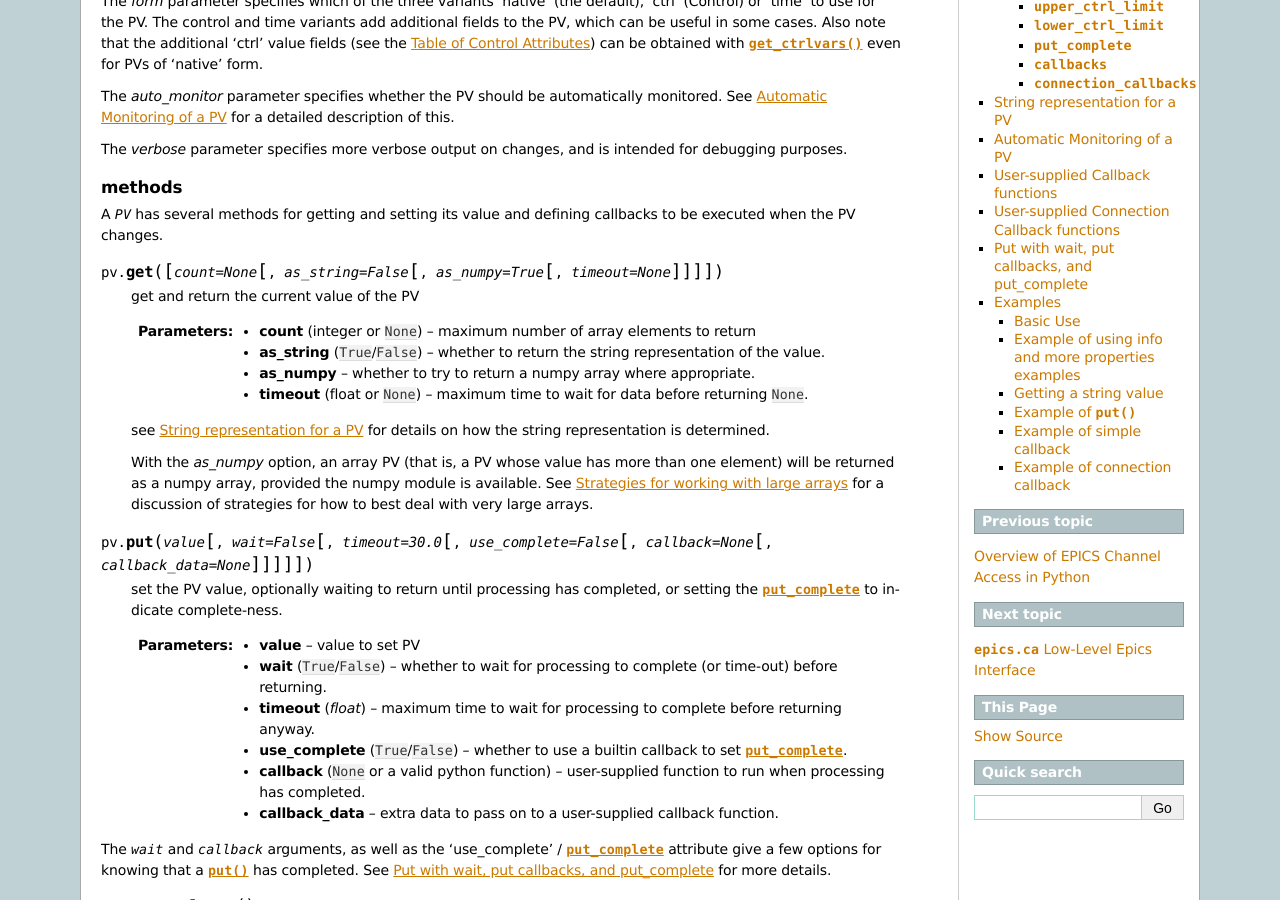
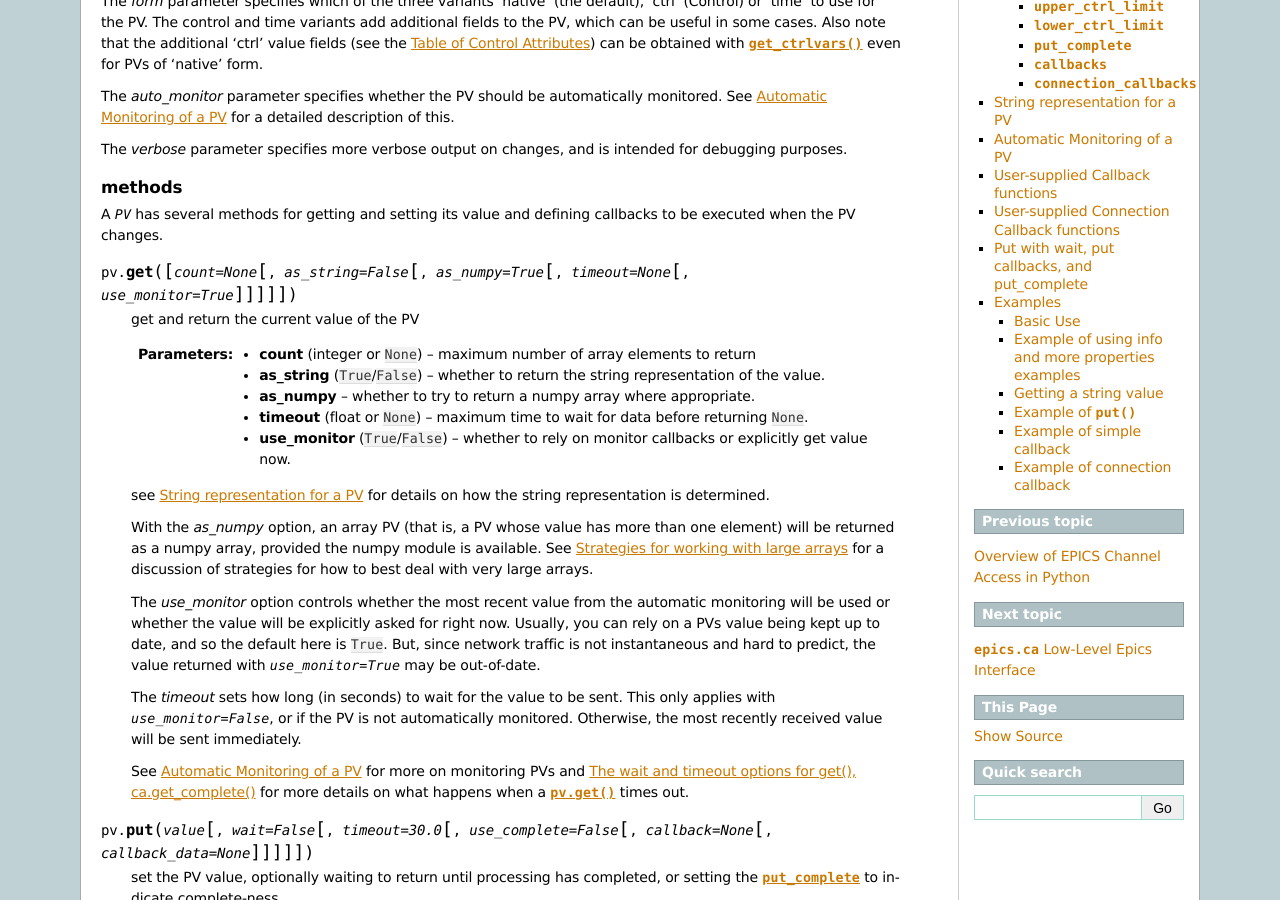
Before and after one commit to pyepics/pyepics, a Sphinx documentation site: the page built from doc/pv.rst, in a window 1280 px wide and 900 px high, scrolled down 872 px. Built offline with Sphinx 7.4.7, drawn with Linux system fonts in a browser that asks for light colours; formulas are drawn with MathJax 3; the version number is read from the project's files by our own code.

Commit message:
updated doc for use_monitor arg to epics.caget() and pv.get()

```diff
--- a/doc/pv.rst
+++ b/doc/pv.rst
@@ -75,7 +75,7 @@ methods
 A `PV` has several methods for getting and setting its value and defining
 callbacks to be executed when the PV changes.
 
-.. method:: get([, count=None[, as_string=False[, as_numpy=True[, timeout=None]]]])
+.. method:: get([, count=None[, as_string=False[, as_numpy=True[, timeout=None[, use_monitor=True]]]]])
 
    get and return the current value of the PV
 
@@ -87,7 +87,8 @@ callbacks to be executed when the PV changes.
    :type as_string: ``True``/``False``
    :param timeout:  maximum time to wait for data before returning ``None``.
    :type  timeout:  float or ``None``
-
+   :param use_monitor:  whether to rely on monitor callbacks or explicitly get value now.
+   :type use_monitor: ``True``/``False``
 
    see :ref:`pv-as-string-label` for details on how the string
    representation is determined.
@@ -96,6 +97,23 @@ callbacks to be executed when the PV changes.
    more than one element) will be returned as a numpy array, provided the
    numpy module is available.  See :ref:`advanced-large-arrays-label` for a
    discussion of strategies for how to best deal with very large arrays.
+
+   The *use_monitor* option controls whether the most recent value from the automatic
+   monitoring will be used or whether the value will be explicitly asked
+   for right now.  Usually, you can rely on a PVs value being kept up to
+   date, and so the default here is ``True``.  But, since network traffic
+   is not instantaneous and hard to predict, the value returned with
+   `use_monitor=True` may be out-of-date.
+
+   The *timeout* sets how long (in seconds) to wait for the value to be
+   sent.  This only applies with `use_monitor=False`, or if the PV is not
+   automatically monitored.   Otherwise, the most recently received value
+   will be sent immediately.
+
+   See :ref:`pv-automonitor-label` for more on monitoring PVs and
+   :ref:`advanced-get-timeouts-label` for more details on what happens when
+   a :func:`pv.get` times out.
+
 
 .. method:: put(value[, wait=False[, timeout=30.0[, use_complete=False[, callback=None[, callback_data=None]]]]])
 
```
Also changed, not shown: doc/overview.rst (+12 -2 lines), doc/advanced.rst (line endings or trailing spaces).
